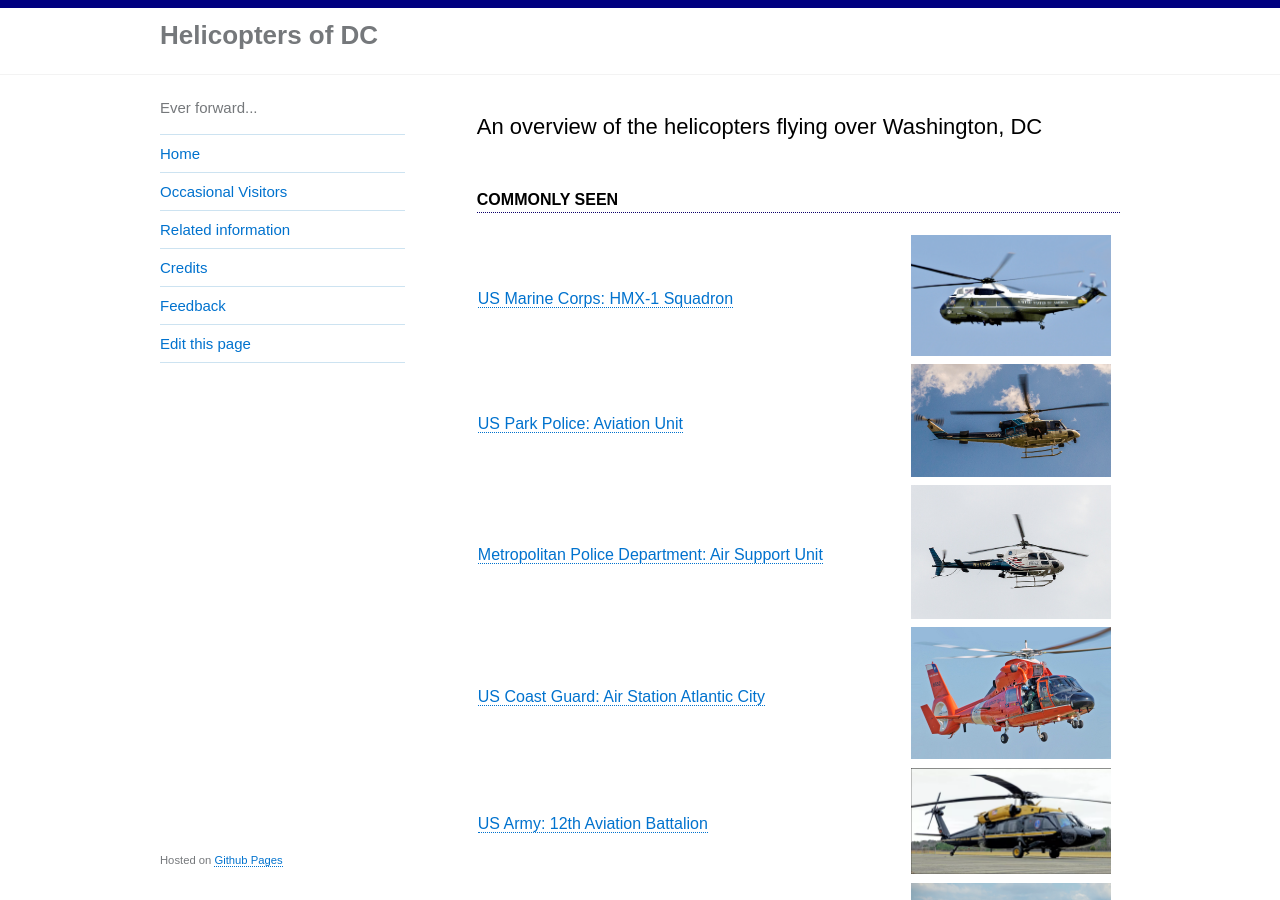
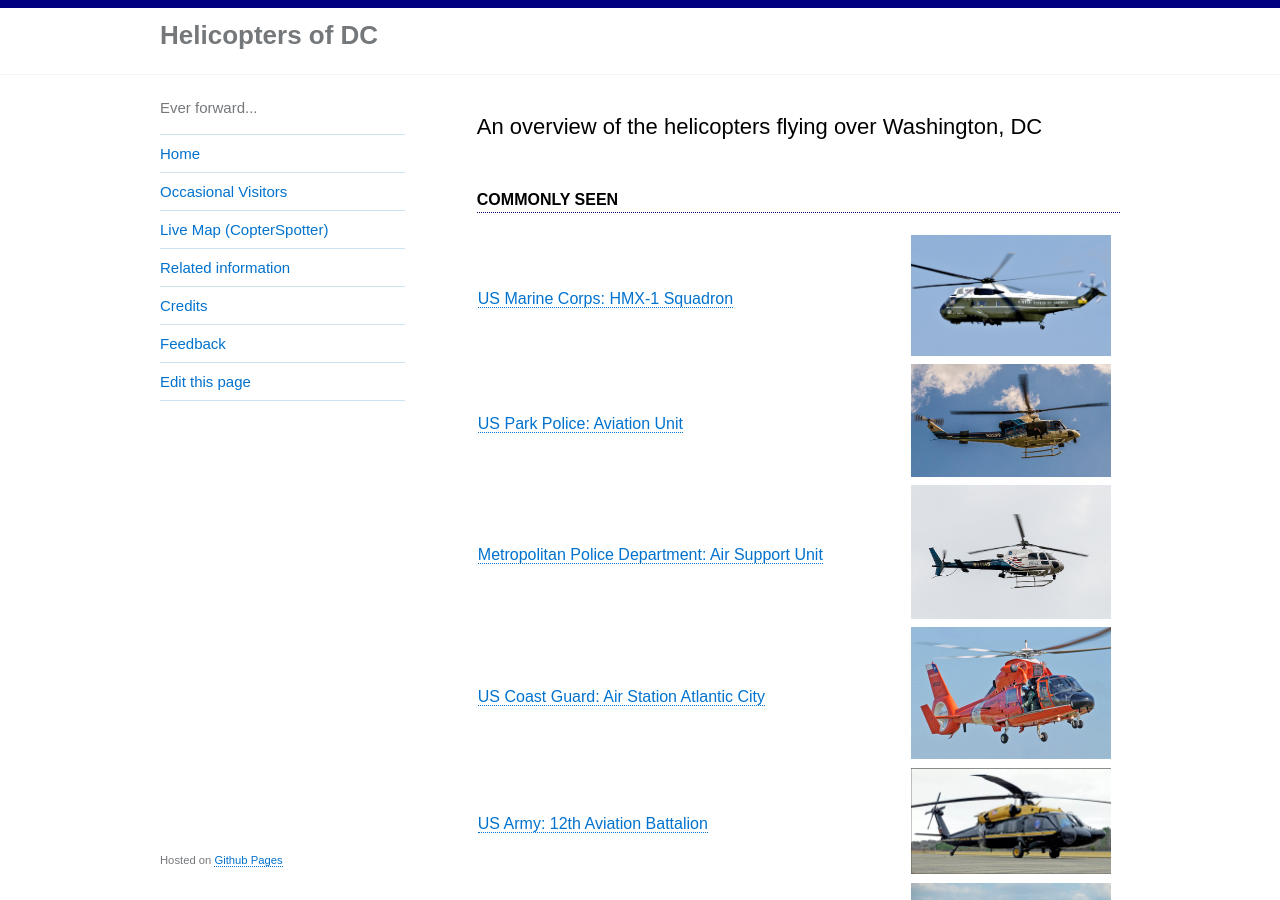
Before and after one commit to gbinal/dc-helicopters, a Jekyll site: the page built from index.md, in a window 1280 px wide and 900 px high. Built offline with Jekyll 4.4.1, drawn with Linux system fonts in a browser that asks for light colours.

Commit message:
adding copterspotter

```diff
--- a/_config.yml
+++ b/_config.yml
@@ -50,6 +50,9 @@
 - text: Occasional Visitors
   url: /occasional-visitors/
   internal: true
+- text: Live Map (CopterSpotter)
+  url: https://map.copterspotter.com/
+  internal: false
 - text: Related information
   url: /related-information/
   internal: true
```
